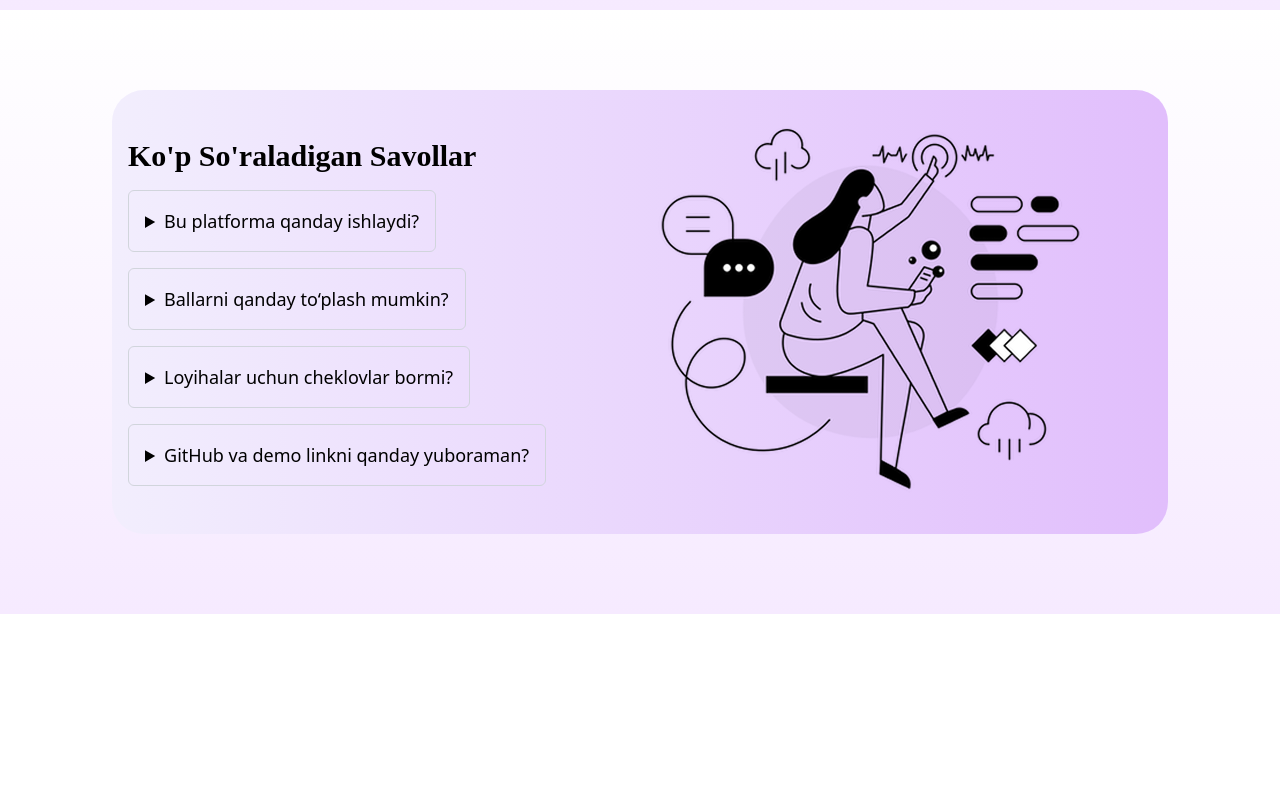
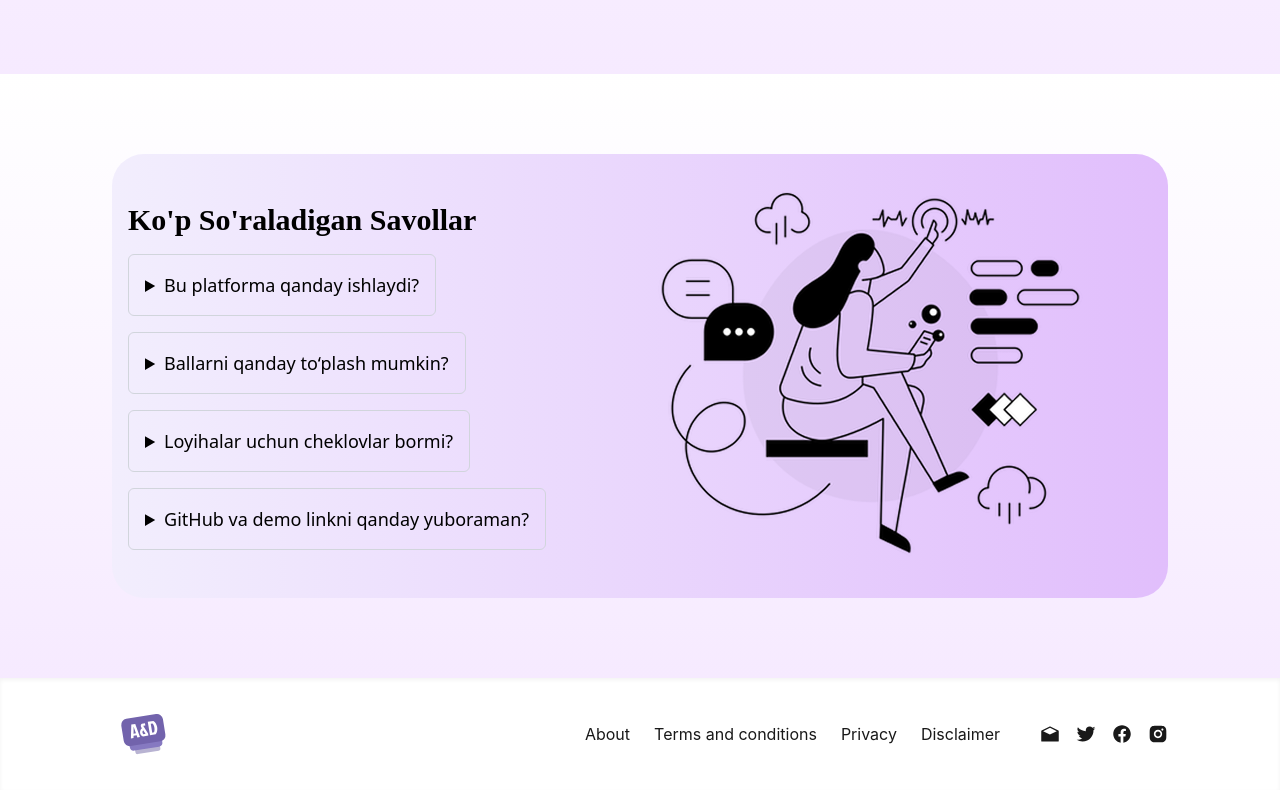
Before and after one commit to JamshidKhamroyev/Dev-Tasks-Hub, a React (Vite) app in the folder client/: page / in a window 1280 px wide. Shown: the part 1921-2711 px from the top of the page. Before the commit the page ends 2535 px from the top, so only its background shows below. Built offline with nearby package versions, Linux system fonts and the light colour scheme.

Commit message:
Header add

```diff
--- a/client/package.json
+++ b/client/package.json
@@ -16,7 +16,8 @@
     "react-icons": "^5.5.0",
     "react-router": "^7.6.3",
     "react-router-dom": "^7.6.3",
-    "tailwindcss": "^4.1.11"
+    "tailwindcss": "^4.1.11",
+    "uuid": "^11.1.0"
   },
   "devDependencies": {
     "@eslint/js": "^9.29.0",
--- a/client/src/components/Buttton.jsx
+++ b/client/src/components/Buttton.jsx
@@ -5,14 +5,14 @@ function Buttton({ title, ColorType, BtnType = 'button' }) {
 
     switch (ColorType) {
         case "dark":
-            buttonClass = 'bg-darkColor text-white';
+            buttonClass = 'bg-darkColor text-white hover:bg-black/80 active:bg-black';
             break;
         case "light":
-            buttonClass = 'bg-white text-darkColor';
+            buttonClass = 'bg-white text-darkColor hover:bg-white/80 active:bg-white';
             break;
     }
     return (
-        <button className={`py-1.5 sm:py-2.5 px-4 sm:px-6 font-Inter font-medium text-sm sm:text-lg rounded-lg ${buttonClass}`}>
+        <button className={`py-1.5 sm:py-2.5 px-4 sm:px-6 font-Inter font-medium text-sm sm:text-lg rounded-lg hover:-translate-y-1 duration-300 cursor-pointer ${buttonClass}`}>
             {title}
         </button>
     )
--- a/client/src/constants/index.js
+++ b/client/src/constants/index.js
@@ -1,12 +1,40 @@
 import { FiSearch, FiUpload, FiAward } from "react-icons/fi";
+import { IoMailOpenSharp, IoLogoTwitter, IoLogoFacebook } from "react-icons/io5";
+import { RiInstagramFill } from "react-icons/ri";
+// import id
+import { v4 as uuidv4 } from 'uuid';
+// import images
+
 import card1Image from "../../public/images/card-1.png"
 import card2Image from "../../public/images/card-2.png"
 import card3Image from "../../public/images/card-3.png"
 
+export const headerMenu = [
+  {
+    id: uuidv4(),
+    title: 'Features',
+    link: '#',
+  },
+  {
+    id: uuidv4(),
+    title: 'Features',
+    link: '#',
+  },
+  {
+    id: uuidv4(),
+    title: 'Features',
+    link: '#',
+  },
+  {
+    id: uuidv4(),
+    title: 'Features',
+    link: '#',
+  },
+];
 
 export const cards = [
   {
-      id: 1,
+    id: uuidv4(),
     title: "Loyihani tanla",
     description:
       "Mentorlar tomonidan tayyorlangan loyihalarni ko‘rib chiqing, o‘z darajangizga mosini tanlang va boshlang!",
@@ -14,7 +42,7 @@ export const cards = [
     image: card1Image,
   },
   {
-      id: 2,
+    id: uuidv4(),
     title: "Bajar va topshir",
     description:
       "Loyihani yakunlang, GitHub repo, demo link va ishlatilgan texnologiyalarni yozib, topshirish tugmasini bosing.",
@@ -22,11 +50,57 @@ export const cards = [
     image: card2Image,
   },
   {
-      id: 3,
+    id: uuidv4(),
     title: "Ball to'pla va o's",
     description:
       "Adminlar tomonidan baholang, ball to‘plang va yuqoriroq darajaga o‘ting. Yangi va murakkab loyihalarga yo‘l oching!",
     icon: FiAward,
     image: card3Image,
   },
-  ]
+];
+
+export const footerMenu = [
+  {
+    id: uuidv4(),
+    title: 'About',
+    link: '#',
+  },
+  {
+    id: uuidv4(),
+    title: 'Terms and conditions',
+    link: '#',
+  },
+  {
+    id: uuidv4(),
+    title: 'Privacy',
+    link: '#',
+  },
+  {
+    id: uuidv4(),
+    title: 'Disclaimer',
+    link: '#',
+  },
+];
+
+export const footerMedia = [
+  {
+    id: uuidv4(),
+    icon: IoMailOpenSharp,
+    link: '#'
+  },
+  {
+    id: uuidv4(),
+    icon: IoLogoTwitter,
+    link: '#'
+  },
+  {
+    id: uuidv4(),
+    icon: IoLogoFacebook,
+    link: '#'
+  },
+  {
+    id: uuidv4(),
+    icon: RiInstagramFill,
+    link: '#'
+  },
+];
--- a/client/src/layouts/MainLayouts.jsx
+++ b/client/src/layouts/MainLayouts.jsx
@@ -1,14 +1,17 @@
 import React from 'react'
 import { Outlet } from 'react-router'
+// Header and Footer Pages are imported to be used in the layout
+import HeaderPage from '../pages/HeaderPage'
+import FooterPage from '../pages/FooterPage'
 
 function MainLayouts() {
     return (
         <>
-            <header></header>
+            <HeaderPage />
             <main className='w-full'>
                 <Outlet />
             </main>
-            <footer></footer>
+            <FooterPage />
         </>
     )
 }
--- /dev/null
+++ b/client/src/pages/FooterPage.jsx
@@ -0,0 +1,64 @@
+import React from 'react'
+// import logo footer
+import LogoFooter from '../../public/images/Logo.svg'
+// import footer menu
+import { footerMenu, footerMedia } from '../constants'
+
+function FooterPage() {
+    return (
+        <footer className="py-6 px-4 md:px-10 lg:px-28 font-Inter bg-white shadow-inner">
+            <div className="w-full flex flex-col md:flex-row justify-between items-center gap-6 md:gap-10">
+                {/* Logo */}
+                <div className="shrink-0">
+                    <img
+                        src={LogoFooter}
+                        alt="Company Logo"
+                        className="size-16 object-contain"
+                    />
+                </div>
+
+                {/* Navigation & Social */}
+                <div className="flex flex-col sm:flex-row items-center gap-6 sm:gap-10">
+                    {/* Footer Menu */}
+                    <ul className="flex flex-wrap justify-center gap-6">
+                        {footerMenu.map(({ id, title, link }) => (
+                            <li
+                                key={id}
+                                className="hover:scale-105 transition-transform duration-300"
+                            >
+                                <a
+                                    href={link}
+                                    className="text-base text-darkColor hover:text-primary transition-colors duration-300"
+                                >
+                                    {title}
+                                </a>
+                            </li>
+                        ))}
+                    </ul>
+
+                    {/* Social Media Icons */}
+                    <ul className="flex items-center gap-4">
+                        {footerMedia.map(({ id, icon: Icon, link }) => (
+                            <li
+                                key={id}
+                                className="hover:rotate-12 hover:scale-110 transition-all duration-300"
+                            >
+                                <a
+                                    href={link}
+                                    target="_blank"
+                                    rel="noopener noreferrer"
+                                    aria-label={`Link to ${id}`}
+                                    className="text-darkColor hover:text-primary transition-colors duration-300"
+                                >
+                                    <Icon size={20} />
+                                </a>
+                            </li>
+                        ))}
+                    </ul>
+                </div>
+            </div>
+        </footer>
+    )
+}
+
+export default FooterPage
--- /dev/null
+++ b/client/src/pages/HeaderPage.jsx
@@ -0,0 +1,19 @@
+import React from 'react'
+// import Logo
+import Logo from '../../public/images/Logo.svg'
+function HeaderPage() {
+    return (
+        <header>
+            <div>
+                <div>
+                    <img src={Logo} alt="Company Logo" />
+                </div>
+                <div>
+
+                </div>
+            </div>
+        </header>
+    )
+}
+
+export default HeaderPage
```
Also changed, not shown: client/public/images/Logo.svg (added), 1 other file (tests, documents, lock files or other folders). Lines whose indentation alone changed are shown as unchanged.
